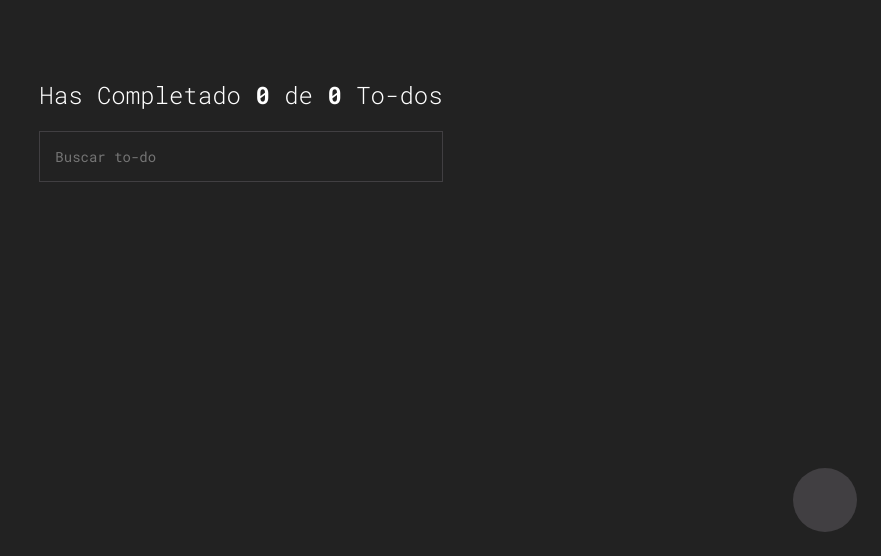
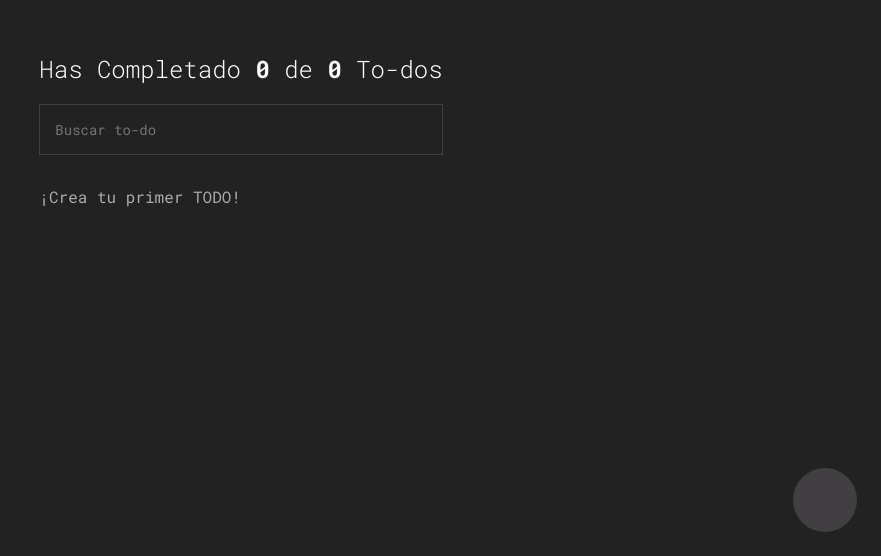
Before and after one commit to mauricioyair/To-do, a React (Create React App) app: page / in a window 1280 px wide. Shown: the part 244-800 px from the top of the page, without its empty margins (399-1280 px from the left). Built offline with nearby package versions, Linux system fonts and the light colour scheme; some icons are missing.

Commit message:
Change structure files

```diff
--- a/src/App.js
+++ /dev/null
@@ -1,135 +0,0 @@
-import React, { useState } from 'react';
-import { TodoCounter } from './TodoCounter';
-import { TodoSearch } from './TodoSearch';
-import { TodoList } from './TodoList';
-import { TodoItem } from './TodoItem';
-import { CreateTodoButton } from './CreateTodoButton';
-
-
-//Custom Hooks
-function useLocalStorage(itemName, initialValue) {
-
-  const localStorageItem = localStorage.getItem(itemName);
-  let parsedItem;
-
-  if(!localStorageItem) {
-    localStorage.setItem(itemName, JSON.stringify(initialValue));
-    parsedItem = [];
-  } else {
-    parsedItem = JSON.parse(localStorageItem);
-  }
-
-  const [item, setItem] = useState(parsedItem);
-
-  const saveItem = (newItem) => {
-    const stringifiedItem = JSON.stringify(newItem);
-    localStorage.setItem(itemName, stringifiedItem);
-    setItem(newItem);
-  }
-
-  return [
-    item,
-    saveItem,
-  ];
-
-}
-
-
-/* const defaultTodos = [
-  {
-    id: 1,
-    text: 'Ver el curso de Javascript',
-    completed: true,
-  },
-  {
-    id: 2,
-    text: 'Ver el curso de React',
-    completed: false,
-  },
-  {
-    id: 3,
-    text: 'Seguir el curso de React',
-    completed: false,
-  },
-  {
-    id: 4,
-    text: 'Practicar el curso de React',
-    completed: false,
-  },
-
-] */
-
-
-function App() {
-
-  const [todos, saveTodos] = useLocalStorage('TODOS_V1', []);
-  const [searchValue, setStateValue] = useState('');
-
-  //Contar cuantos todos estan completados
-  const completedTodos = todos.filter(todos => !!todos.completed).length;
-  const totalTodos = todos.length;
-
-
-  let searchedTodos = [];
-
-  if (!searchValue >= 1) {
-    searchedTodos = todos;
-  } else {
-    searchedTodos = todos.filter(todo => {
-      const todoText = todo.text.toLowerCase();
-      const searchText = searchValue.toLocaleLowerCase();
-      return todoText.includes(searchText);
-    });
-  }
-
-
-
-
-  const completeTodo = (text) => {
-    const todoIndex = todos.findIndex(todo => todo.text === text);
-    const newTodos = [...todos];
-    newTodos[todoIndex].completed = true;
-    saveTodos(newTodos);
-    /* newTodos[todoIndex] = {
-      text: todos[todoIndex].text,
-      completed: true,
-    }; */
-  }
-
-  const deleteTodo = (text) => {
-    const todoIndex = todos.findIndex(todo => todo.text === text);
-    const newTodos = [...todos];
-    newTodos.splice(todoIndex, 1);
-    saveTodos(newTodos);
-    /* newTodos[todoIndex] = {
-      text: todos[todoIndex].text,
-      completed: true,
-    }; */
-  }
-
-  return (
-    <React.Fragment>
-
-      <TodoCounter total={totalTodos} completed={completedTodos} />
-
-      <TodoSearch searchValue={searchValue} setStateValue={setStateValue} />
-
-      <TodoList>
-        {searchedTodos.map(todo => (
-          <TodoItem
-            key={todo.id}
-            text={todo.text}
-            completed={todo.completed}
-            onComplete={() => completeTodo(todo.text)}
-            onDelete={() => deleteTodo(todo.text)}
-          />
-        ))}
-      </TodoList>
-
-      <CreateTodoButton />
-
-    </React.Fragment>
-  );
-}
-
-export default App;
--- /dev/null
+++ b/src/App/AppUI.js
@@ -0,0 +1,50 @@
+import React from 'react';
+import { TodoCounter } from '../TodoCounter/TodoCounter';
+import { TodoSearch } from '../TodoSearch/TodoSearch';
+import { TodoList } from '../TodoList/TodoList';
+import { TodoItem } from '../TodoItem/TodoItem';
+import { CreateTodoButton } from '../CreateTodoButton/CreateTodoButton';
+
+
+function AppUI({
+  loading,
+  error,
+  totalTodos,
+  completedTodos,
+  searchValue,
+  setSearchValue,
+  searchedTodos,
+  completeTodo,
+  deleteTodo,
+}) {
+  return (
+    <React.Fragment>
+
+      <TodoCounter total={totalTodos} completed={completedTodos} />
+
+      <TodoSearch searchValue={searchValue} setSearchValue={setSearchValue} />
+
+      <TodoList>
+
+        {error && <p>Desespérate, hubo un error...</p>}
+        {loading && <p>Estamos cargando, no desesperes...</p>}
+        {(!loading && !searchedTodos.length) && <p>¡Crea tu primer TODO!</p>}
+
+        {searchedTodos.map(todo => (
+          <TodoItem
+            key={todo.id}
+            text={todo.text}
+            completed={todo.completed}
+            onComplete={() => completeTodo(todo.text)}
+            onDelete={() => deleteTodo(todo.text)}
+          />
+        ))}
+      </TodoList>
+
+      <CreateTodoButton />
+
+    </React.Fragment>
+  );
+}
+
+export { AppUI };
--- /dev/null
+++ b/src/App/index.js
@@ -0,0 +1,141 @@
+import React, { useEffect, useState } from 'react';
+import { AppUI } from './AppUI';
+
+/*
+const defaultTodos = [
+  {
+    id: 1,
+    text: 'Ver el curso de Javascript',
+    completed: true,
+  },
+  {
+    id: 2,
+    text: 'Ver el curso de React',
+    completed: false,
+  },
+  {
+    id: 3,
+    text: 'Seguir el curso de React',
+    completed: false,
+  },
+  {
+    id: 4,
+    text: 'Practicar el curso de React',
+    completed: false,
+  },
+
+]
+*/
+
+//Custom Hooks
+function useLocalStorage(itemName, initialValue) {
+  const [error, setError] = useState(false);
+  const [loading, setLoading] = useState(true);
+  const [item, setItem] = useState(initialValue);
+
+
+  useEffect(() => {
+    setTimeout(() => {
+      try {
+        const localStorageItem = localStorage.getItem(itemName);
+        let parsedItem;
+
+        if(!localStorageItem) {
+          localStorage.setItem(itemName, JSON.stringify(initialValue));
+          parsedItem = [];
+        } else {
+          parsedItem = JSON.parse(localStorageItem);
+        }
+
+        setItem(parsedItem);
+        setLoading(false);
+      } catch (error) {
+        setError(error);
+      }
+    }, 1000);
+  });
+
+
+  const saveItem = (newItem) => {
+    try {
+      const stringifiedItem = JSON.stringify(newItem);
+      localStorage.setItem(itemName, stringifiedItem);
+      setItem(newItem);
+    } catch (error) {
+      setError(error);
+    }
+  }
+
+  return {
+    item,
+    saveItem,
+    loading,
+    error,
+  };
+
+}
+
+
+
+function App() {
+
+  const { item: todos, saveItem: saveTodos, loading, error } = useLocalStorage('TODOS_V1', []);
+  const [searchValue, setSearchValue] = useState('');
+
+  //Contar cuantos todos estan completados
+  const completedTodos = todos.filter(todos => !!todos.completed).length;
+  const totalTodos = todos.length;
+
+
+  let searchedTodos = [];
+
+  if (!searchValue >= 1) {
+    searchedTodos = todos;
+  } else {
+    searchedTodos = todos.filter(todo => {
+      const todoText = todo.text.toLowerCase();
+      const searchText = searchValue.toLocaleLowerCase();
+      return todoText.includes(searchText);
+    });
+  }
+
+
+  const completeTodo = (text) => {
+    const todoIndex = todos.findIndex(todo => todo.text === text);
+    const newTodos = [...todos];
+    newTodos[todoIndex].completed = true;
+    saveTodos(newTodos);
+    /* newTodos[todoIndex] = {
+      text: todos[todoIndex].text,
+      completed: true,
+    }; */
+  }
+
+  const deleteTodo = (text) => {
+    const todoIndex = todos.findIndex(todo => todo.text === text);
+    const newTodos = [...todos];
+    newTodos.splice(todoIndex, 1);
+    saveTodos(newTodos);
+    /* newTodos[todoIndex] = {
+      text: todos[todoIndex].text,
+      completed: true,
+    }; */
+  }
+
+  return (
+    <AppUI
+      loading={loading}
+      error={error}
+      totalTodos={totalTodos}
+      completedTodos={completedTodos}
+      searchValue={searchValue}
+      setSearchValue={setSearchValue}
+      searchedTodos={searchedTodos}
+      completeTodo={completeTodo}
+      deleteTodo={deleteTodo}
+    />
+  );
+
+}
+
+export default App;
--- a/src/TodoSearch.js
+++ b/src/TodoSearch/TodoSearch.js
@@ -1,10 +1,10 @@
 import React from "react";
 
-function TodoSearch({ searchValue, setStateValue }) {
+function TodoSearch({ searchValue, setSearchValue }) {
 
   const onSearchValueChanged = (event) => {
     console.log(event.target.value)
-    setStateValue(event.target.value)
+    setSearchValue(event.target.value)
   }
 
   return(
--- a/src/index.css
+++ b/src/index.css
@@ -9,10 +9,11 @@ html {
 body {
   margin: 0;
   font-family: "Roboto Mono";
-    background: #222222;
+  background: #222222;
   -webkit-font-smoothing: antialiased;
   -moz-osx-font-smoothing: grayscale;
   margin: auto;
+  color: #aaa;
 }
 
 code {
--- a/src/index.js
+++ b/src/index.js
@@ -1,7 +1,7 @@
 import React from 'react';
 import ReactDOM from 'react-dom/client';
 import './index.css';
-import App from './App';
+import App from './App/index.js';
 
 const root = ReactDOM.createRoot(document.getElementById('root'));
 root.render(
```
Also changed, not shown: src/CreateTodoButton/CreateTodoButton.css (renamed from src/CreateTodoButton.css), src/CreateTodoButton/CreateTodoButton.js (renamed from src/CreateTodoButton.js), src/TodoCounter/TodoCounter.js (renamed from src/TodoCounter.js), src/TodoItem/TodoItem.css (renamed from src/TodoItem.css), src/TodoItem/TodoItem.js (renamed from src/TodoItem.js), src/TodoList/TodoList.js (renamed from src/TodoList.js).
